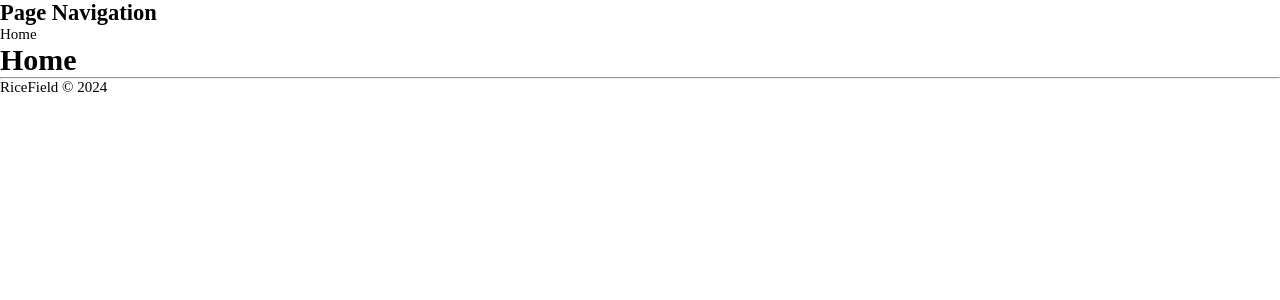
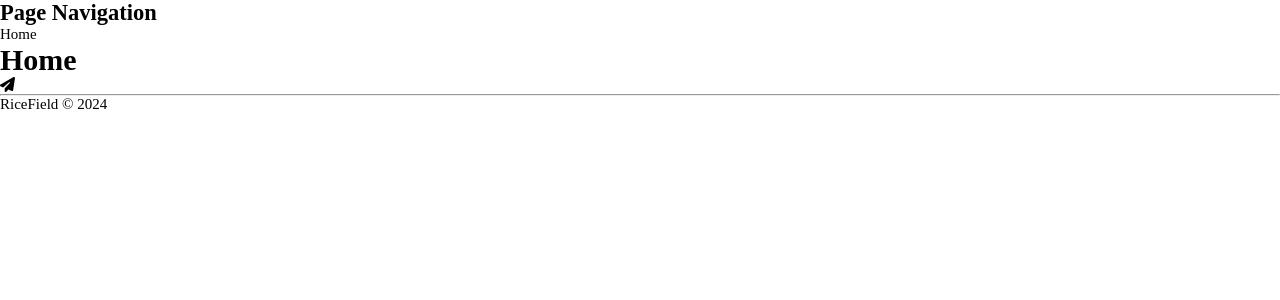
Before and after one commit to duvetofwisdom/ricefield, a React (Vite) app: page / in a window 1280 px wide. Shown: the top 300 px of the page. Built offline with nearby package versions, Linux system fonts and the light colour scheme.

Commit message:
Creating the Icon element

```diff
--- a/package.json
+++ b/package.json
@@ -10,11 +10,17 @@
     "preview": "vite preview"
   },
   "dependencies": {
+    "@fortawesome/fontawesome-svg-core": "^6.5.1",
+    "@fortawesome/free-brands-svg-icons": "^6.5.1",
+    "@fortawesome/free-regular-svg-icons": "^6.5.1",
+    "@fortawesome/free-solid-svg-icons": "^6.5.1",
+    "@fortawesome/react-fontawesome": "^0.2.0",
     "react": "^18.2.0",
     "react-dom": "^18.2.0",
     "react-router-dom": "^6.21.3"
   },
   "devDependencies": {
+    "@fortawesome/fontawesome-common-types": "^6.5.1",
     "@types/node": "^20.11.5",
     "@types/react": "^18.2.43",
     "@types/react-dom": "^18.2.17",
--- /dev/null
+++ b/src/components/elements/Icon.tsx
@@ -0,0 +1,26 @@
+import React from 'react';
+import { FontAwesomeIcon } from '@fortawesome/react-fontawesome';
+import { library } from '@fortawesome/fontawesome-svg-core';
+import { fas } from '@fortawesome/free-solid-svg-icons';
+import { far } from '@fortawesome/free-regular-svg-icons';
+import { fab } from '@fortawesome/free-brands-svg-icons';
+
+import type {
+  IconName,
+  IconPrefix,
+} from '@fortawesome/fontawesome-common-types';
+
+interface Props {
+  name: IconName;
+  type?: IconPrefix;
+}
+
+library.add(fas);
+library.add(far);
+library.add(fab);
+
+export const Icon: React.FC<Props> = ({ name, type = 'fas' }) => (
+  <span className="rf-icon">
+    <FontAwesomeIcon icon={[type, name]} />
+  </span>
+);
--- a/src/pages/HomePage.tsx
+++ b/src/pages/HomePage.tsx
@@ -2,8 +2,11 @@ import React from 'react';
 
 import { DefaultLayout } from '@layouts/DefaultLayout';
 
+import { Icon } from '@components/elements/Icon';
+
 export const HomePage: React.FC = () => (
   <DefaultLayout title="Home">
     <h1>Home</h1>
+    <Icon name="paper-plane" />
   </DefaultLayout>
 );
```
Also changed, not shown: 1 other file (tests, documents, lock files or other folders).
